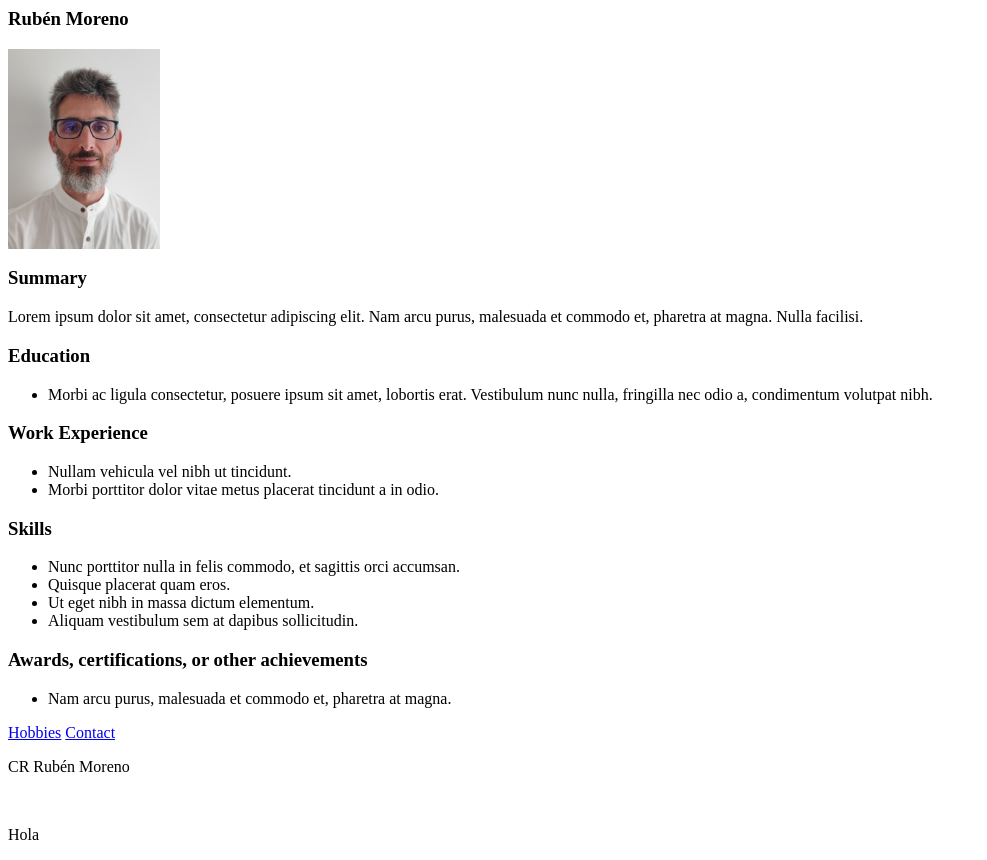
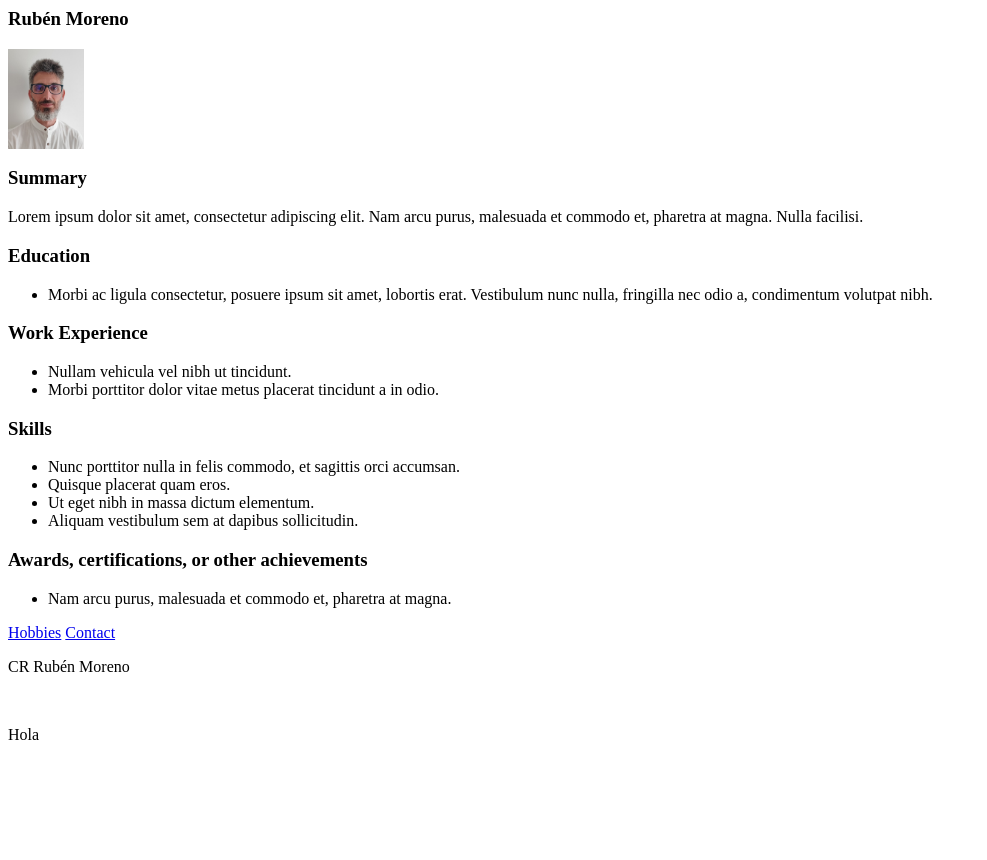
Before and after one commit to rubens21n/html-portfolio, a plain HTML site: page index.html in a window 1280 px wide. Shown: the whole page, without its empty margins (0-987 px from the left). After the commit the page ends 800 px from the top, so only its background shows below. Drawn offline with Linux system fonts and the light colour scheme.

Commit message:
Update index.html

```diff
--- a/index.html
+++ b/index.html
@@ -8,7 +8,7 @@
   <section id="myResume">
     <article id="profile">
       <h1>Rubén Moreno</h1>
-      <img src="./images/ruben.jpg" alt="Foto perfil Ruben" height="200"/>
+      <img src="./images/ruben.jpg" alt="Foto perfil Ruben" height="100"/>
     </article>
     <article id="summary">
       <h1>Summary</h1>
```
